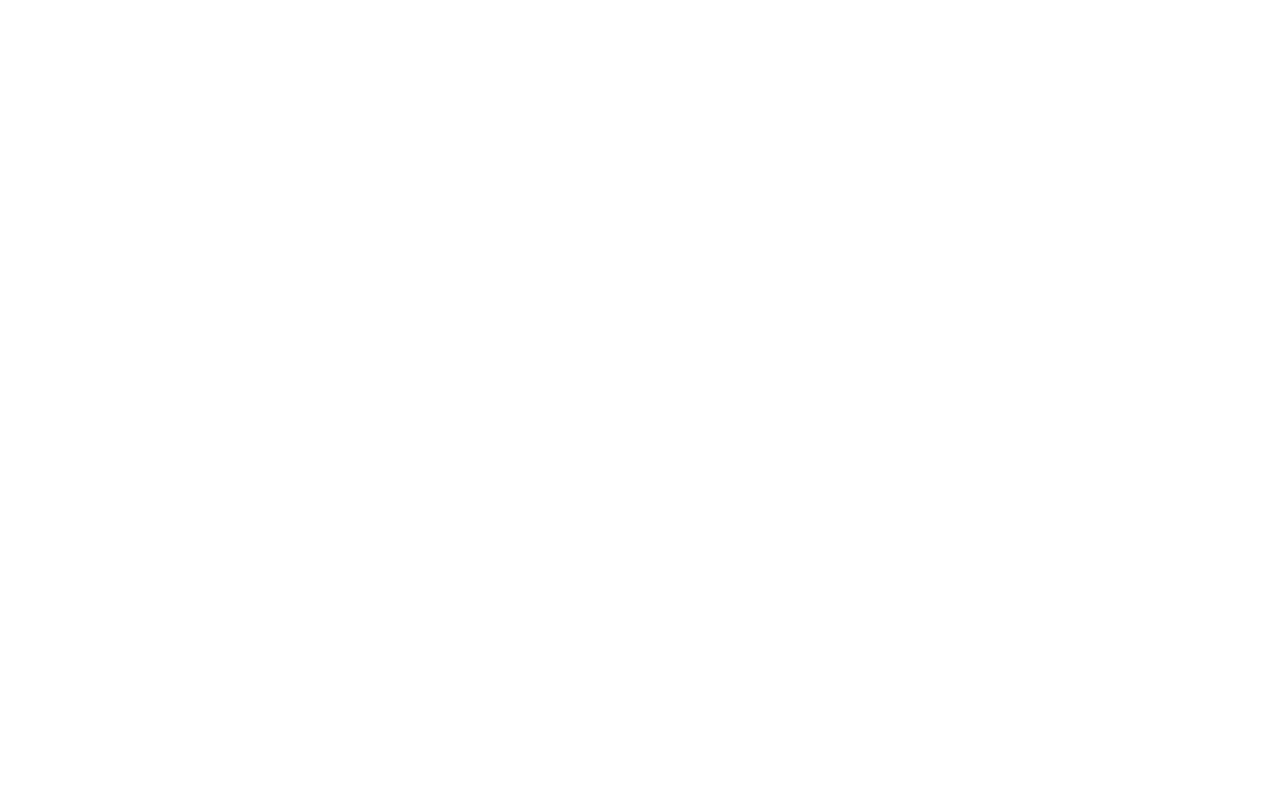
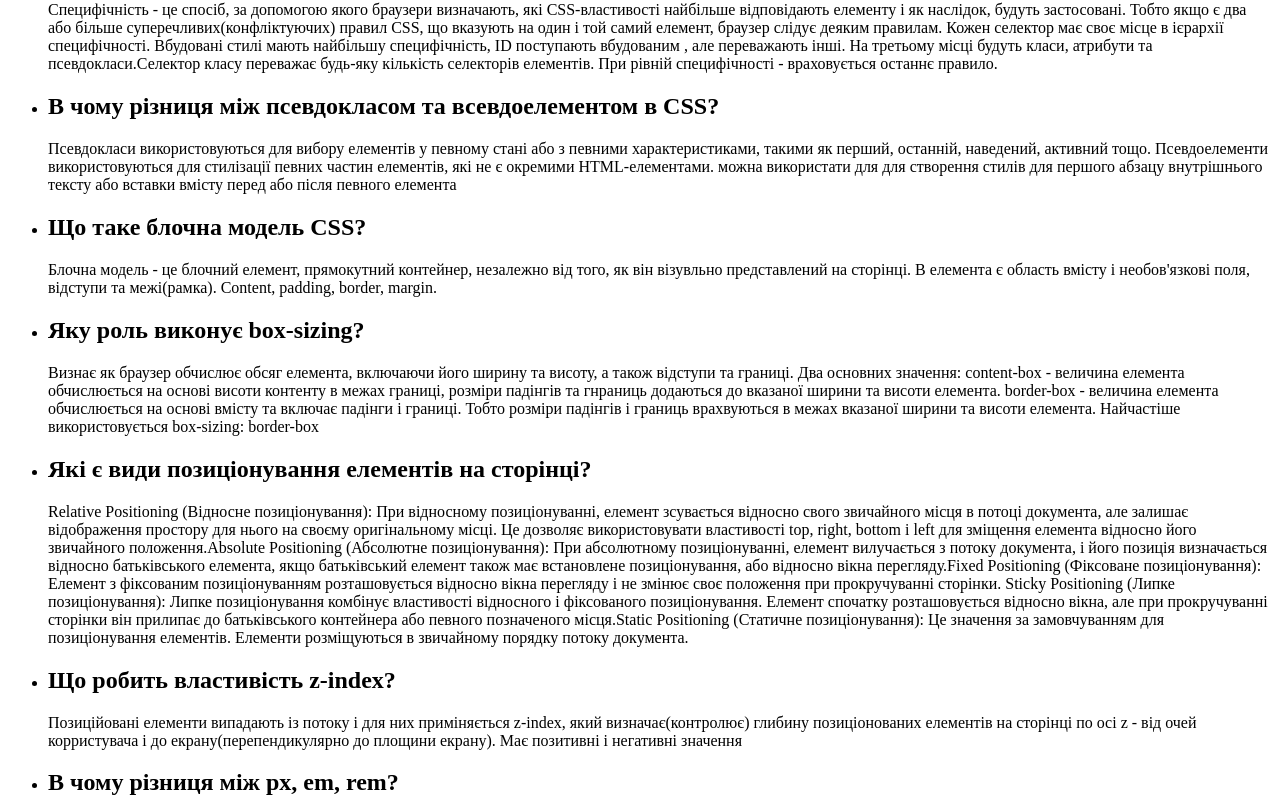
Before and after one commit to UserBRAvo99/questions-and-answers, a React (Create React App) app: page /questions-and-answers/css in a window 1280 px wide. Shown: the part 315-1120 px from the top of the page. Before the commit the page ends 800 px from the top, so only its background shows below. Built offline with nearby package versions, Linux system fonts and the light colour scheme.

Commit message:
utilities

```diff
--- a/package.json
+++ b/package.json
@@ -11,6 +11,7 @@
     "react-dom": "^18.2.0",
     "react-router-dom": "^6.15.0",
     "react-scripts": "5.0.1",
+    "styled-components": "^6.0.7",
     "web-vitals": "^2.1.4"
   },
   "scripts": {
--- a/src/Components/ComponentCss.jsx
+++ b/src/Components/ComponentCss.jsx
@@ -1,7 +1,8 @@
-import React from "react";
+import dataCSS from "../Data/dataCSS";
+import questionAnswerRender from "../utilities/questionAnswerRender";
 
 function ComponentsCss() {
-  return <h1>ComponentsCss</h1>;
+  return questionAnswerRender(dataCSS);
 }
 
 export default ComponentsCss;
--- a/src/Components/ComponentHTML.jsx
+++ b/src/Components/ComponentHTML.jsx
@@ -1,7 +1,8 @@
-import React from "react";
+import dataHTML from "../Data/dataHTML";
+import questionAnswerRender from "../utilities/questionAnswerRender";
 
 function ComponentHTML() {
-  return <h1>ComponentHTML</h1>;
+  return questionAnswerRender(dataHTML);
 }
 
 export default ComponentHTML;
--- a/src/Data/dataCSS.js
+++ b/src/Data/dataCSS.js
@@ -40,7 +40,7 @@
       "Позиційовані елементи випадають із потоку і для них приміняється z-index, який визначає(контролює) глибину позиціонованих елементів на сторінці по осі z - від очей корристувача і до екрану(перепендикулярно до площини екрану). Має позитивні і негативні значення",
   },
   {
-    question: "",
+    question: "В чому різниця між px, em, rem?",
     answer: "",
   },
   {
--- /dev/null
+++ b/src/utilities/questionAnswerRender.jsx
@@ -0,0 +1,18 @@
+import React from "react";
+
+function questionAnswerRender(data) {
+  return (
+    <ul>
+      {data.map(({ question, answer }) => {
+        return (
+          <li>
+            <h2>{question}</h2>
+            <p>{answer}</p>
+          </li>
+        );
+      })}
+    </ul>
+  );
+}
+
+export default questionAnswerRender;
```
Also changed, not shown: 1 other file (tests, documents, lock files or other folders).
